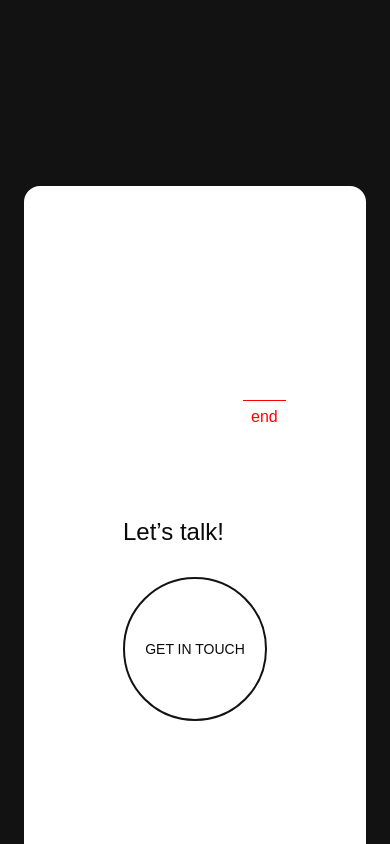
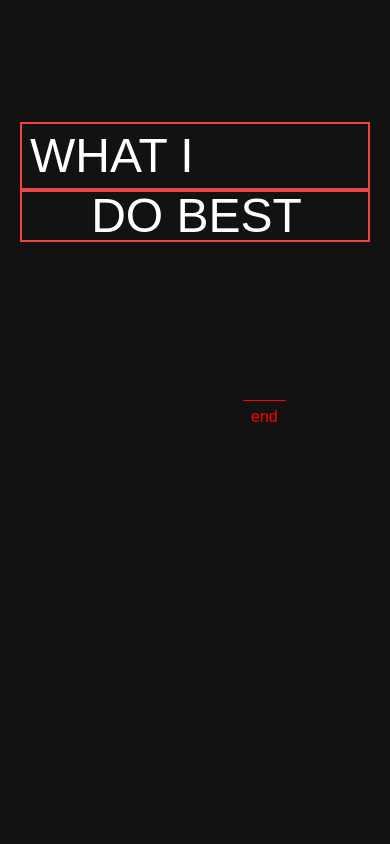
Before and after one commit to tariknh/portfolio2024, a Next.js app: page / in a window 390 px wide. Shown: the part 2840-3684 px from the top of the page. Built offline with nearby package versions, Linux system fonts and the light colour scheme; a web font is replaced by a local one.

Commit message:
New services section

```diff
--- /dev/null
+++ b/app/components/Card.tsx
@@ -0,0 +1,31 @@
+import Image from "next/image";
+
+type CardProps = {
+  key: Number;
+  id: string;
+  frontSrc: string;
+  frontAlt: string;
+  backText: string;
+};
+const Card = ({ key, id, frontSrc, frontAlt, backText }: CardProps) => {
+  return (
+    <div className="card" id={id}>
+      <div className="card-wrapper">
+        <div className="flip-card-inner">
+          <div className="flip-card-front">
+            <Image
+              width={500}
+              height={500}
+              priority
+              alt={frontAlt}
+              src={frontSrc}
+            />
+          </div>
+          <div className="flip-card-back"></div>
+        </div>
+      </div>
+    </div>
+  );
+};
+
+export default Card;
--- /dev/null
+++ b/app/components/Services.tsx
@@ -0,0 +1,71 @@
+import {
+  animate,
+  AnimationSequence,
+  cubicBezier,
+  motion,
+  useInView,
+} from "motion/react";
+import { useEffect, useRef } from "react";
+import Card from "./Card";
+
+const Services = () => {
+  const container = useRef(null);
+  const isInView = useInView(container);
+
+  useEffect(() => {
+    const sequence: AnimationSequence = [
+      [
+        ".whati",
+        { opacity: 1, x: 0 },
+        { duration: 0.6, ease: cubicBezier(0.22, 1, 0.36, 1) },
+      ],
+      [
+        ".dobest",
+        { y: 0 },
+        { duration: 0.6, ease: cubicBezier(0.22, 1, 0.36, 1) },
+      ],
+      [
+        ".dobest",
+        { x: "20%" },
+        { duration: 0.6, ease: cubicBezier(0.22, 1, 0.36, 1) },
+      ],
+    ];
+    if (isInView) {
+      animate(sequence);
+    }
+  }, [isInView]);
+
+  return (
+    <div className="min-h-screen bg-primary">
+      <div ref={container} className="text-background   flex-col px-5 md:px-20">
+        <div className=" overflow-hidden p-2 border-2 border-red-500">
+          <motion.h2
+            initial={{ opacity: 0, x: -50 }}
+            whileInView="onscreen"
+            className="text-5xl whati"
+          >
+            WHAT I
+          </motion.h2>
+        </div>
+        <div className=" overflow-hidden border-2 border-red-500">
+          <motion.h2 initial={{ y: -80 }} className="text-5xl dobest">
+            DO BEST
+          </motion.h2>
+        </div>
+        {[
+          ...Array(4).map((_, index) => (
+            <Card
+              key={index}
+              id={`card-${index}`}
+              frontSrc="/card-front.png"
+              frontAlt="Card Image"
+              backText="Your card details appear here"
+            />
+          )),
+        ]}
+      </div>
+    </div>
+  );
+};
+
+export default Services;
--- a/app/page.tsx
+++ b/app/page.tsx
@@ -3,6 +3,7 @@ import { useScroll } from "framer-motion";
 import { useRef } from "react";
 import Footer from "./components/Footer";
 import Herov2 from "./components/Herov2";
+import Services from "./components/Services";
 import UnderHero from "./components/UnderHero";
 
 export default function Home() {
@@ -17,6 +18,7 @@ export default function Home() {
     <main className="relative">
       <Herov2 />
       <UnderHero scrollYProgress={scrollYProgress} />
+      <Services />
       <Footer />
     </main>
   );
```
